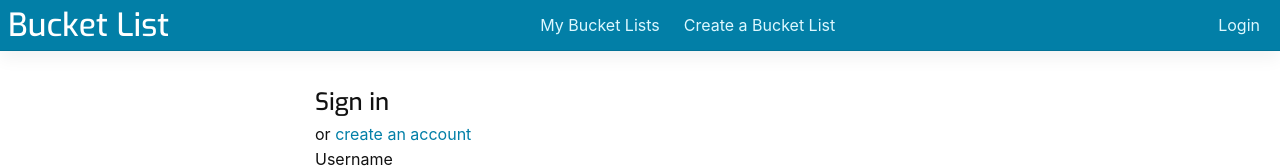
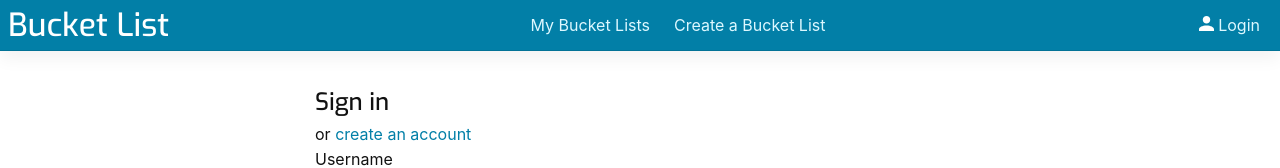
Before and after one commit to Build-week-bucket-list-3/Front-end, a React (Create React App) app in the folder client/: page / in a window 1280 px wide. Shown: the top 168 px of the page. Built offline with nearby package versions, Linux system fonts and the light colour scheme; the HTML template or start-up script is replaced by a standard one.

Commit message:
added icon for login/logout

```diff
--- a/client/src/components/Header.js
+++ b/client/src/components/Header.js
@@ -10,7 +10,7 @@ const Header = () => {
                 <Link className='nav-link' to='/bucketlist/new'>Create a Bucket List</Link>
             </nav>
 
-            <Link to='/' className='nav-link'>Login</Link>
+            <Link to='/' className='nav-link'><img src='/images/icon-profile.svg' width='15px' />&nbsp;Login</Link>
         </header>
     )
 }
```
Also changed, not shown: client/public/images/icon-profile.svg (added).
